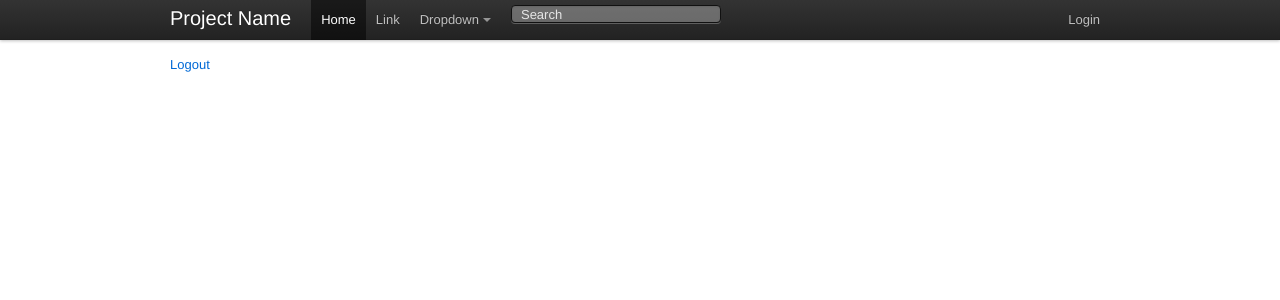
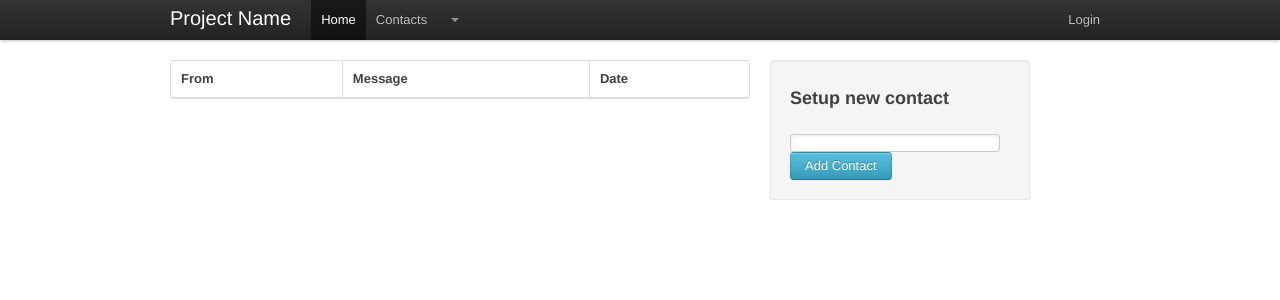
Before and after one commit to wmbailey/ProgressTracker, a Django app: page /accounts/profile/ in a window 1280 px wide. Shown: the top 300 px of the page. Run offline with Django 3.2, Linux system fonts and the light colour scheme; lists and menus that the app fills with data are empty; style sheets or scripts are compiled from the project's sources; parts of the project's set-up code (start-up, migrations or seed data) failed here and were passed over; some libraries are stand-ins or nearby versions.

Commit message:
cleaning up views, importing contacts

```diff
--- /dev/null
+++ b/app/tracker/sql/initial_data.json
@@ -0,0 +1 @@
+[{"pk": 1, "model": "tracker.service", "fields": {"medium": 5, "name": "Facebook"}}]
--- a/app/tracker/templates/base.html
+++ b/app/tracker/templates/base.html
@@ -10,33 +10,31 @@
 	<script src="{{MEDIA_URL}}js/bootstrap-scrollspy.js"></script>
 	<style>
 		.content {
-			padding-top: 20px;
+			padding-top: 60px;
 		}
 	</style>
 </head>
 <body>
 	<div class="container">
+	<section id="navigation">
 	<div class="topbar-wrapper" style="z-index: 5;">
 	    <div class="topbar" data-dropdown="dropdown">
 	      <div class="topbar-inner">
 	        <div class="container">
 	          <h3><a href="#">Project Name</a></h3>
 	          <ul class="nav">
-	            <li class="active"><a href="#">Home</a></li>
-	            <li><a href="#">Link</a></li>
+	            <li class="active"><a href="/">Home</a></li>
+	            <li><a href="#">Contacts</a></li>
 	            <li class="dropdown">
-	              <a href="#" class="dropdown-toggle">Dropdown</a>
+	              <a href="#" class="dropdown-toggle"></a>
 	              <ul class="dropdown-menu">
-	                <li><a href="#">Secondary link</a></li>
+	                <li><a href="#">Manage</a></li>
 	                <li><a href="#">Something else here</a></li>
 	                <li class="divider"></li>
 	                <li><a href="#">Another link</a></li>
 	              </ul>
 	            </li>
 	          </ul>
-	          <form class="pull-left" action="">
-	            <input type="text" placeholder="Search">
-	          </form>
 	          <ul class="nav secondary-nav">
 
 			  {% if user.is_authenticated %}
@@ -103,6 +101,7 @@
 	      </div><!-- /topbar-inner -->
 	    </div><!-- /topbar -->
 	  </div>
+	</section>
 	<div class="content">
 	{% block body %}
 	{% endblock %}
--- a/app/tracker/templates/profile.html
+++ b/app/tracker/templates/profile.html
@@ -1,18 +1,72 @@
 {% extends 'base.html' %}
 {% block body %}
-<div class="container">
 <div class="row">
-	<div class="span12">
-        <ul class="friends">{% for friend in friends.data %}
-        <li>
-          <a href="#" onclick="window.open('http://www.facebook.com/{{friend.id}}')">
-            <img src="https://graph.facebook.com/{{friend.id}}/picture" alt="{{friend.name}}">
-            {{friend.name}}
-          </a>
-		  </li>{% endfor %}</ul>
-	  </div>
+	<div class="span10">
+		<table class="zebra-striped">
+			<tr>
+				<th>From</th>
+				<th>Message</th>
+				<th>Date</th>
+			</tr>
+			{% for m in messages.data %}
+			<tr>
+				<td>{{m.from.name}}</td>
+				<td>{{m.message}}</td>
+				<td>{{m.data.created_time}}</td>
+			</tr>
+			{% endfor %}
+		</table>
 	</div>
-	<br/>
-	<a href="/logout/">Logout</a>
+	<div class="well span4">
+		<h3>Setup new contact</h3>
+		<br/>
+		<input class="large" id="project" name="xlInput" size="30" type="text">
+		<img id="project-icon" src="{{SITE_MEDIA}}images/transparent_1x1.png" class="ui-state-default"/>
+		<button class="btn info" onclick="add_contact();">Add Contact</button>
+		<input type="hidden" id="project-id"/>	</div>
 </div>
+<script>
+$(function() {
+	var projects = [
+	{% for friend in friends.data %}
+	{
+		value: "{{friend.id}}",
+		label: "{{friend.name}}",
+		icon: "https://graph.facebook.com/{{friend.id}}/picture"
+	},
+	{% endfor %}
+	];
+
+	$( "#project" ).autocomplete({
+		minLength: 0,
+		source: projects,
+		focus: function( event, ui ) {
+			$( "#project" ).val( ui.item.label );
+			return false;
+		},
+		select: function( event, ui ) {
+			$( "#project" ).val( ui.item.label );
+			$( "#project-id" ).val( ui.item.value );
+			$( "#project-icon" ).attr( "src", ui.item.icon );
+
+			return false;
+		}
+	})
+	.data( "autocomplete" )._renderItem = function( ul, item ) {
+		return $( "<li></li>" )
+			.data( "item.autocomplete", item )
+			.append( "<a>" + item.label + "<br></a>" )
+			.appendTo( ul );
+	};
+});
+
+function add_contact (){
+		var data = {userid: $('#project-id').val()};
+		$.getJSON('/profile/contact/add.json', data, function(data) {
+			$('#project').val('');
+		});
+}
+
+</script>
+
 {% endblock %}
--- /dev/null
+++ b/app/tracker/urls.py
@@ -0,0 +1,9 @@
+from django.conf.urls.defaults import patterns, include, url
+from django.conf.urls.defaults import *
+
+urlpatterns = patterns('tracker.views',
+    url(r'^$', 'index', name='index'),
+    url(r'^profile/contact/add.json', 'add_contact', name='add_contact'),
+    url(r'^accounts/profile/', 'user_profile', name='user_profile'),
+    url(r'^logout/$', 'user_logout', name='user_logout'),
+)
--- a/app/tracker/views.py
+++ b/app/tracker/views.py
@@ -8,6 +8,8 @@ from django.utils import simplejson
 from django.core.context_processors import csrf
 from django.contrib.messages.api import get_messages
 from social_auth.models import *
+from app.tracker.models import *
+from app.tracker.utils import *
 import urllib, urllib2
 import operator
 import sys
@@ -29,21 +31,19 @@ def user_profile(request):
         url = FB_URL % ('me/friends?access_token=%s' % fb_user.extra_data['access_token'])
         friends = json.loads(urllib2.urlopen(url).read())
         c['friends'] = friends
+        c['messages'] = facebook_messages(request.user)
     except:
         print "Unexpected error:", sys.exc_info()
         pass
     return render_to_response('profile.html', c)
 
-def google(request):
-    c = RequestContext(request, {})
-    return render_to_response('login.html', c)
-
-def facebook_messages(user):
-    fb_user = UserSocialAuth.objects.get(user=user, provider='facebook')
-    FB_URL = 'https://graph.facebook.com/%s'
-    url = FB_URL % ('me/inbox?access_token=%s&limit=11' % fb_user.extra_data['access_token'])
-    likes = json.loads(urllib2.urlopen(url).read())
-    print likes
+def add_contact(request):
+    contact = Contact(name=facebook_user(request, request.REQUEST['userid']))
+    contact.save()
+    service = Service.objects.get(medium=5)
+    ca = ContactAccount(contact=contact,service=service, account_id=request.REQUEST['userid'])
+    ca.save()
+    return HttpResponse(simplejson.dumps({'success':'true'}))
 
 def login_error(request):
     c = RequestContext(request, {})
@@ -51,7 +51,6 @@ def login_error(request):
         print msg.message
     return render_to_response('login.html',c)
 
-
 def user_logout(request):
     logout(request)
     c = RequestContext(request, {})
--- a/app/urls.py
+++ b/app/urls.py
@@ -7,18 +7,11 @@ admin.autodiscover()
 
 urlpatterns = patterns('',
     # Examples:
-    url(r'^$', 'tracker.views.index', name='index'),
     url(r'', include('social_auth.urls')),
-    url(r'^accounts/profile/', 'tracker.views.user_profile', name='user_profile'),
-    url(r'^logout/$', 'tracker.views.user_logout', name='user_logout'),
     url(r'^site_media/(?P<path>.*)$', 'django.views.static.serve',{'document_root': settings.MEDIA_ROOT}),
-    url(r'^google/', 'tracker.views.google', name='google'),
     url(r'^login-error/$', 'tracker.views.login_error', name='login_error'),
-    # url(r'^app/', include('app.foo.urls')),
+    url(r'', include('app.tracker.urls')),
 
-    # Uncomment the admin/doc line below to enable admin documentation:
-    # url(r'^admin/doc/', include('django.contrib.admindocs.urls')),
-
-    # Uncomment the next line to enable the admin:
+    url(r'^admin/doc/', include('django.contrib.admindocs.urls')),
     url(r'^admin/', include(admin.site.urls)),
 )
```
Also changed, not shown: app/tracker/models.py (+21 -6 lines), app/tracker/templates/error.html (added, +19 -0 lines), app/tracker/utils.py (added, +36 -0 lines), app/media/images/transparent_1x1.png (added).
